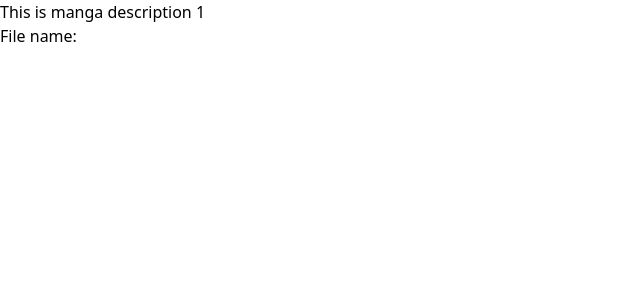
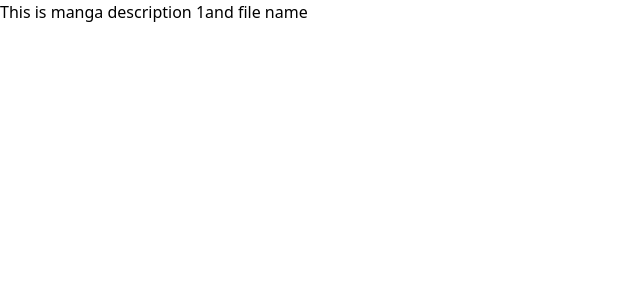
Before and after one commit to NOOB-3301/Anime_website, a React (Vite) app: page /manga/desc/1 in a window 1280 px wide. Shown: the top 300 px of the page, without its empty margins (0-640 px from the left). Built offline with nearby package versions, Linux system fonts and the light colour scheme; no server answers.

Commit message:
thsi is commit

```diff
--- a/src/components/manga_comps/MangaDesc.jsx
+++ b/src/components/manga_comps/MangaDesc.jsx
@@ -12,18 +12,26 @@ function MangaDesc() {
 
   async function fetch_cover(url, query) {
     let full = `${url}${query}`;
-    try {
-      const resp = await axios.get(full);
-      console.log(resp.data.data);
+    const resp = await axios.get(full);
+    console.log(resp.data.data);
 
-      if (resp.data.data.length > 0) {
-        const fetchedFileName = resp.data.data[0].attributes.fileName;
-        setFileName(fetchedFileName);
-      }
-    } catch (error) {
-      console.error("Failed to fetch cover data:", error);
+    if (resp.data.data.length > 0) {
+      const fetchedFileName = resp.data.data[0].attributes.fileName;
+      setFileName(fetchedFileName);
     }
   }
+
+  // async function fetch_cover_image(id, file) {
+  //   if (file) {
+  //     let full = `${img_url}${id}/${file}`;
+  //     try {
+  //       const resp = await axios.get(full);
+  //       console.log(resp.data);
+  //     } catch (error) {
+  //       console.error("Failed to fetch cover image:", error);
+  //     }
+  //   }
+  // }
 
   async function fetch_cover_image(id, file) {
     if (file) {
@@ -41,7 +49,6 @@ function MangaDesc() {
     }
 }
 
-
   useEffect(() => {
     fetch_cover(cover_url, manga_id);
   }, [manga_id]);
@@ -52,9 +59,8 @@ function MangaDesc() {
 
   return (
     <div>
-      <p>This is manga description {manga_id}</p>
-      <p>File name: {fileName}</p>
-      {imageUrl && <img src={imageUrl} alt="Manga Cover" />}
+      This is manga description {manga_id}
+      and file name {fileName}
     </div>
   );
 }
```
